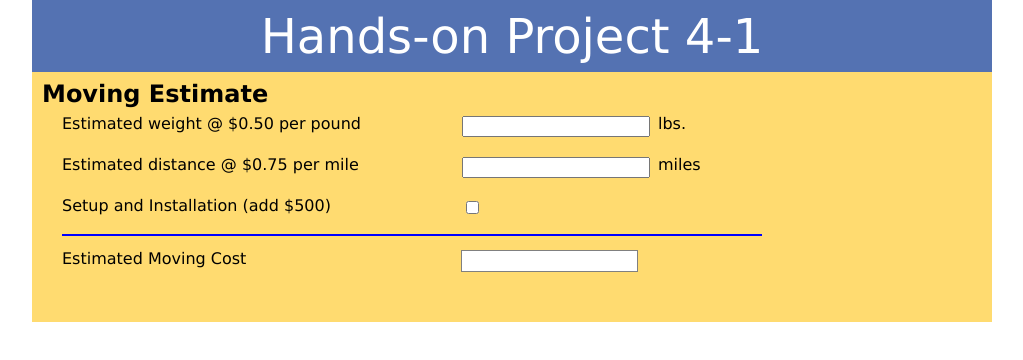
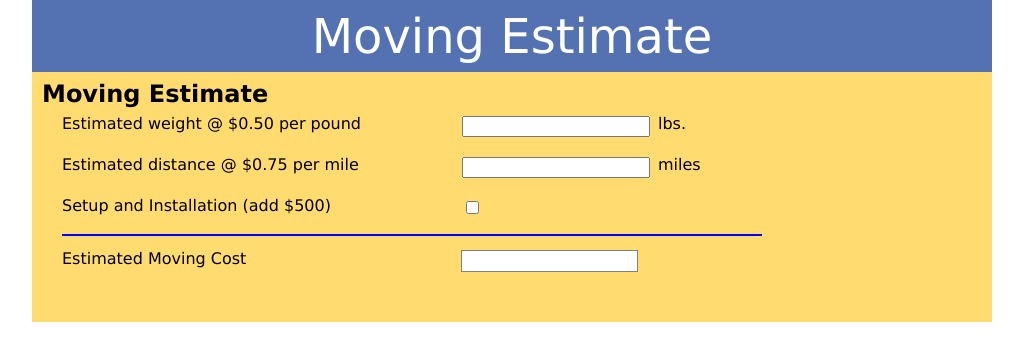
Before and after one commit to EricHPhillips/MovingEstimate.io, a plain HTML site: page index.html in a window 1280 px wide. Shown: the whole page, without its empty margins (128-1151 px from the left). Drawn offline with Linux system fonts and the light colour scheme; a script that the page names is missing.

Commit message:
Update index.html

```diff
--- a/index.html
+++ b/index.html
@@ -13,7 +13,7 @@
    -->
    <meta charset="utf-8" />
    <meta name="viewport" content="width=device-width,initial-scale=1.0">
-   <title>Hands-on Project 4-1</title>
+   <title>Moving Estimate</title>
    <link rel="stylesheet" href="styles.css" />
    <script src="schedule.js" defer> </script>
    <script src="project04-01.js" defer></script>
@@ -22,7 +22,7 @@
 <body>
    <header>
       <h1>
-         Hands-on Project 4-1
+         Moving Estimate
       </h1>
    </header>
 
```
